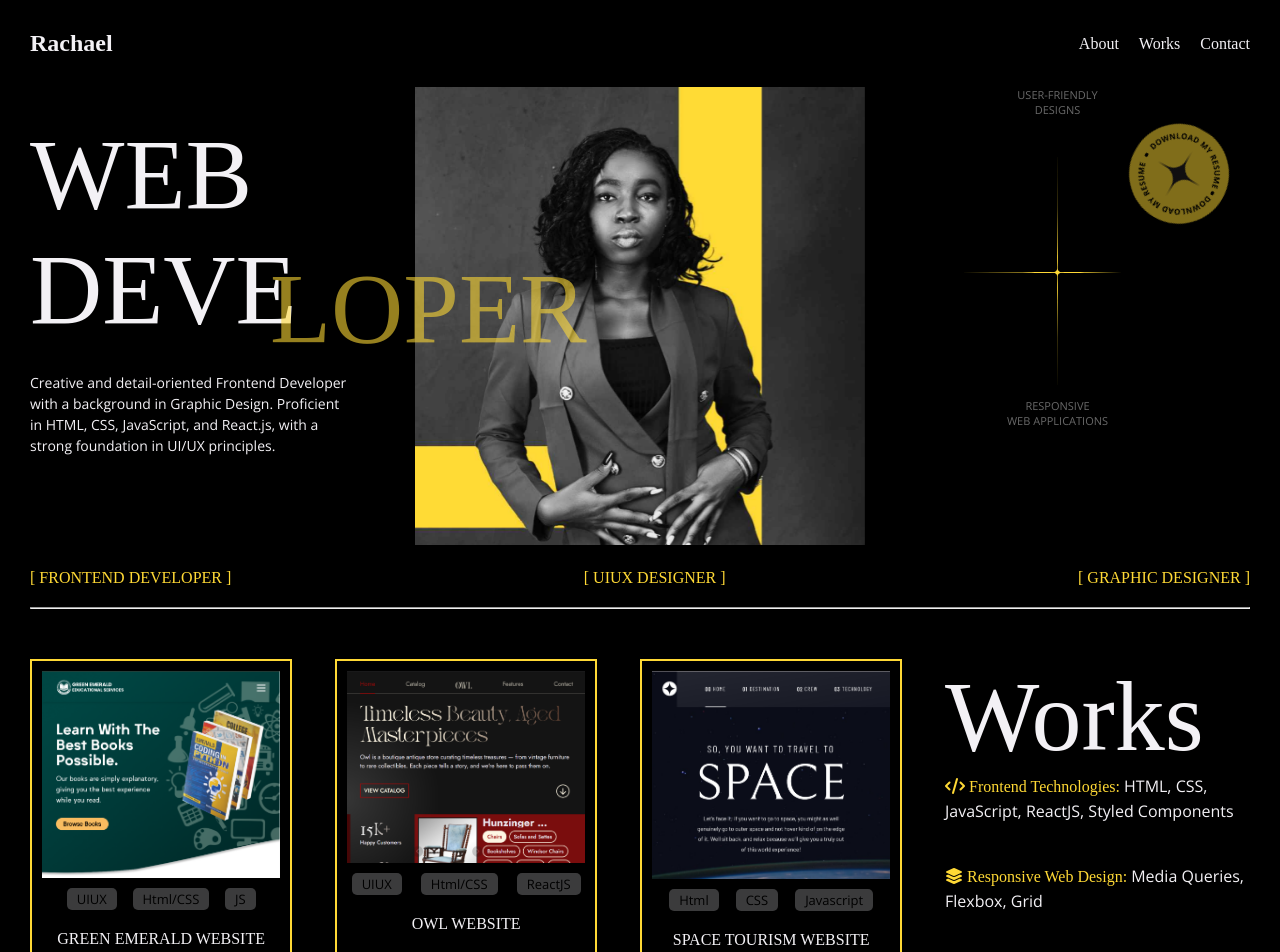
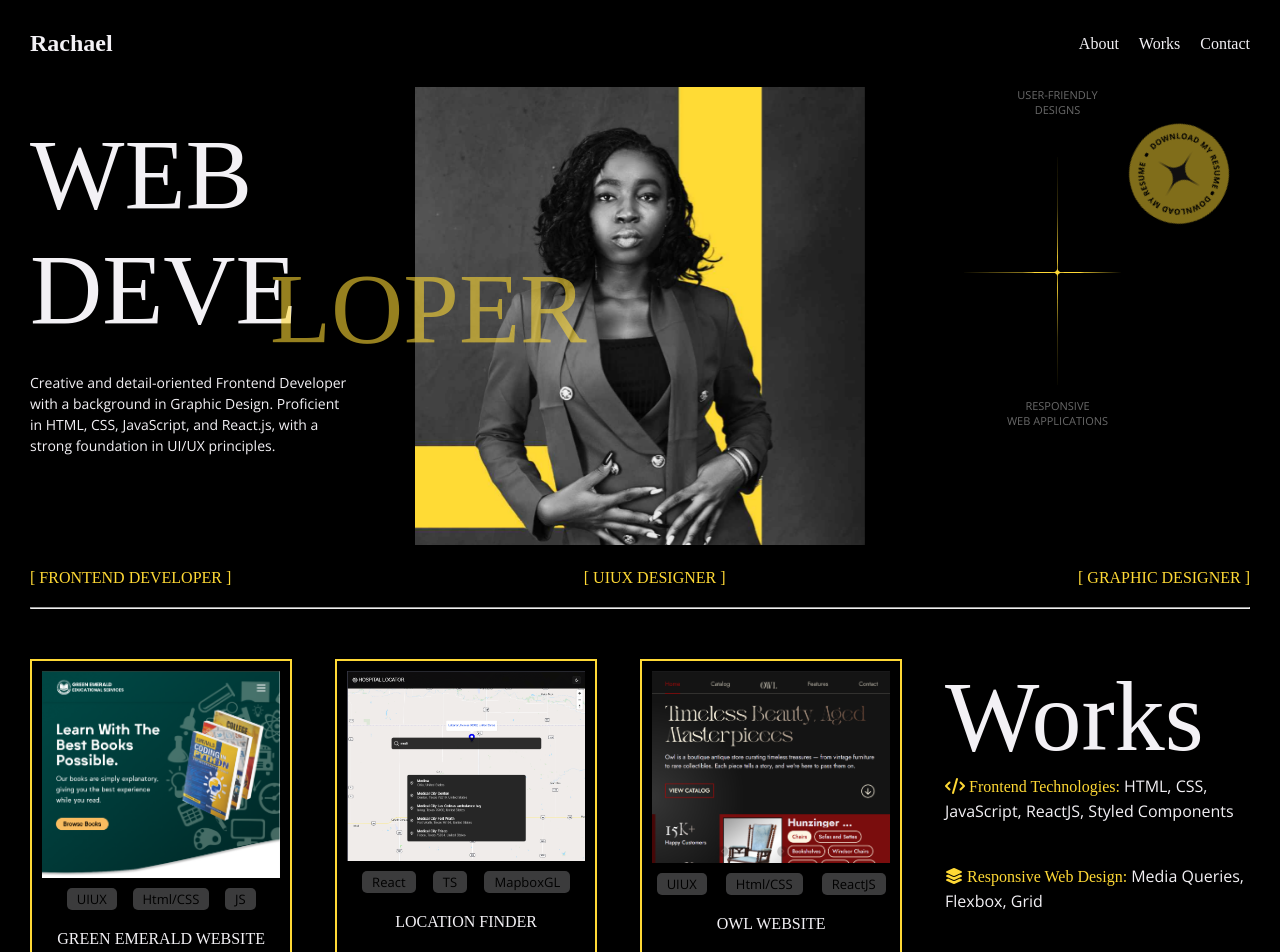
Before and after one commit to Rachael-debug/Racheal-designs-portfolio, a React (Vite) app: page / in a window 1280 px wide. Shown: the top 952 px of the page. Built offline with nearby package versions, Linux system fonts and the light colour scheme; a web font is replaced by a local one.

Commit message:
Added location finder project

```diff
--- a/src/components/Works.jsx
+++ b/src/components/Works.jsx
@@ -8,6 +8,7 @@
 import myTodolist from "../assets/my-todolist.jpg"
 import portfolioWebsite from "../assets/portfolio-website.png"
 import owl from "../assets/owl.png"
+import locationfinder from "../assets/locationfinder.png"
 
 export default function Works(){
     return(
@@ -20,6 +21,14 @@
                 firstTag="UIUX"
                 secondTag="Html/CSS"
                 thirdTag="JS"/>
+
+                <IndividualWork
+                link="https://location-finder-wine-five.vercel.app/"
+                desktopImage={locationfinder}
+                workTitle="Location Finder"
+                firstTag="React"
+                secondTag="TS"
+                thirdTag="MapboxGL"/>
 
                 <IndividualWork
                 link="https://owl-mocha.vercel.app/"
```
Also changed, not shown: src/assets/locationfinder.png (added).
